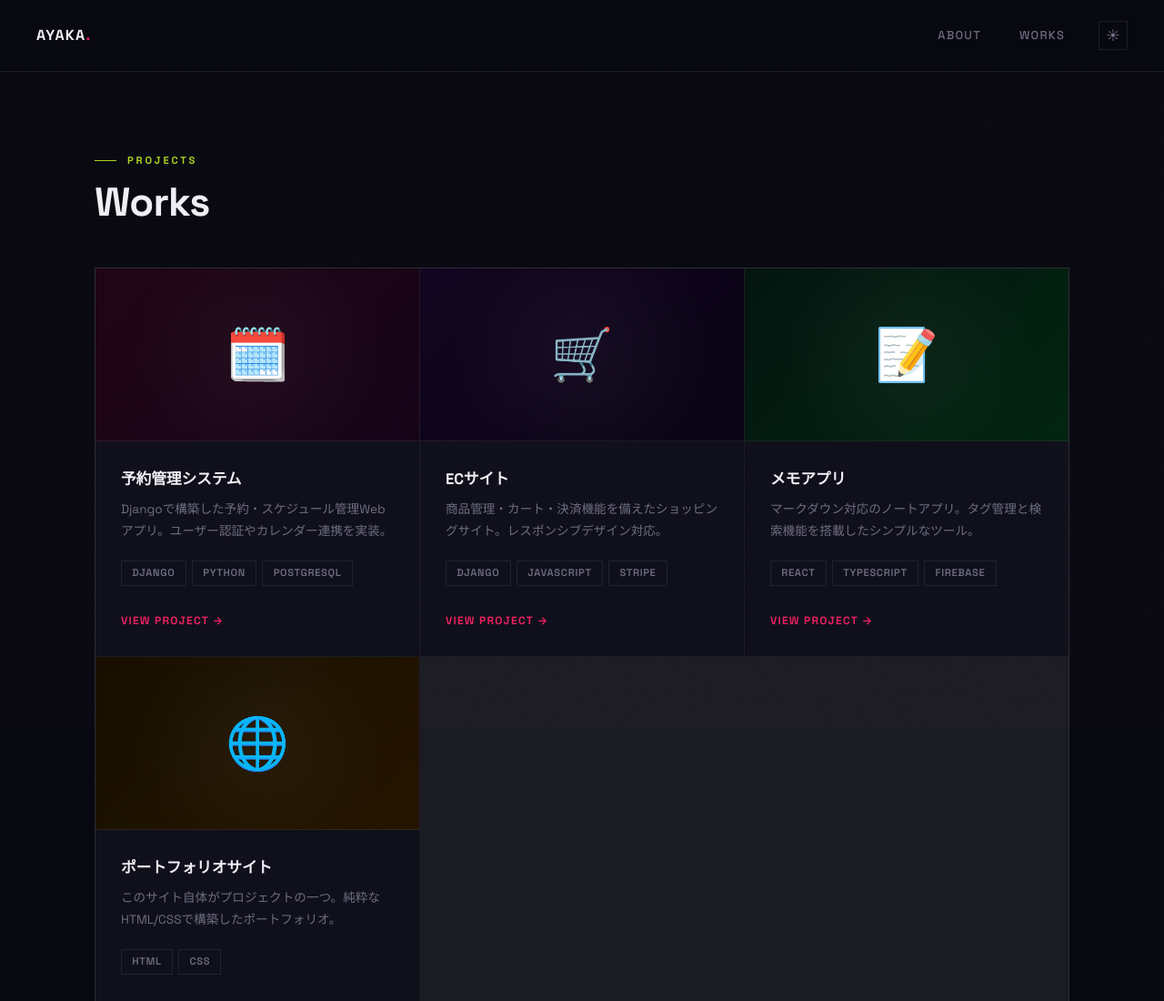
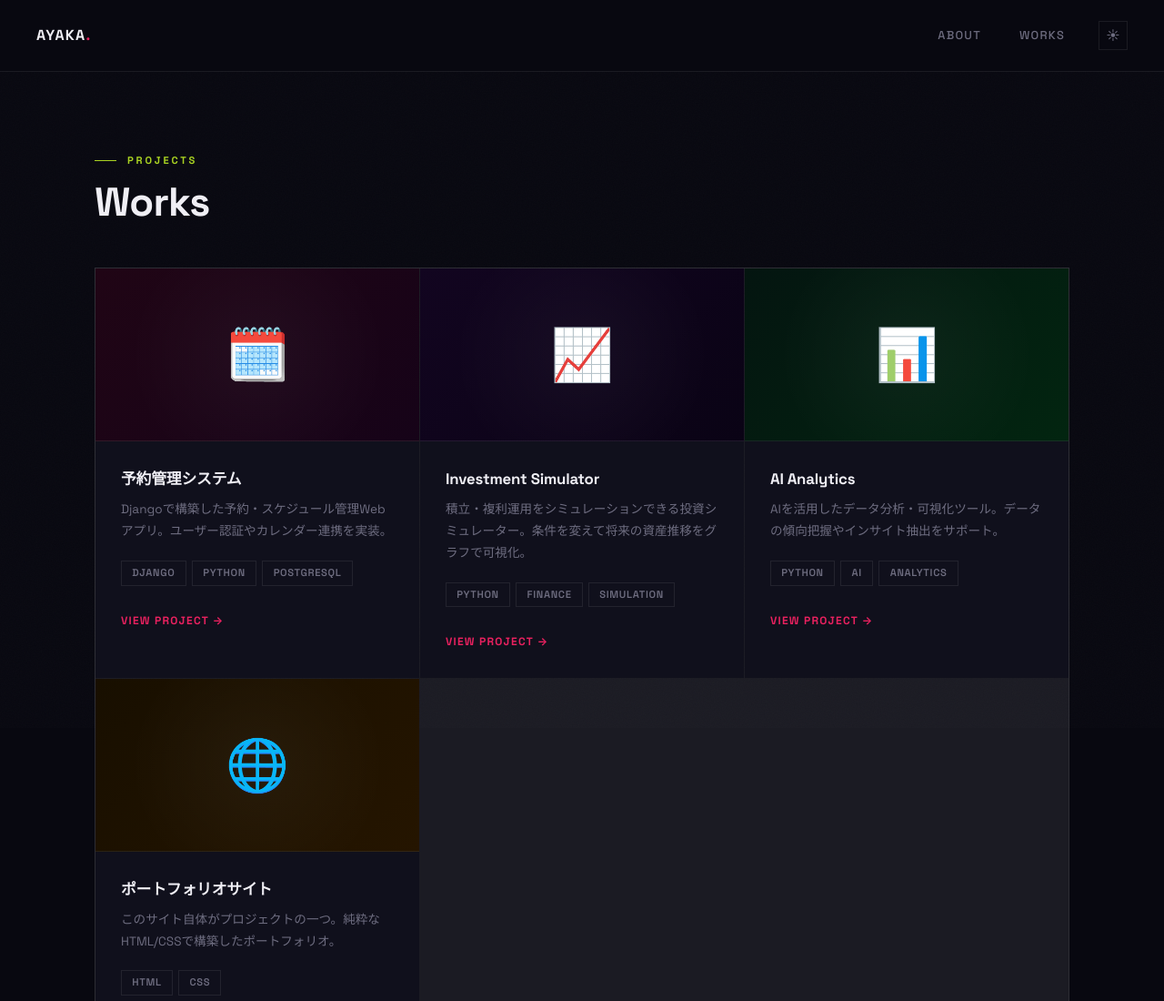
Before and after one commit to ayaka2209/my-portfolio, a plain HTML site: page works.html in a window 1280 px wide. Shown: the top 1100 px of the page at 91% size. Drawn offline with Linux system fonts and the light colour scheme.

Commit message:
URLの変更行った

```diff
--- a/css/style.css
+++ b/css/style.css
@@ -488,15 +488,6 @@ section {
   background: radial-gradient(circle at 30% 30%, rgba(232,33,95,0.1), transparent 60%);
 }
 
-.profile-decoration {
-  position: absolute;
-  top: -1rem; right: -1rem;
-  width: 100px; height: 100px;
-  border: 1px solid var(--accent);
-  opacity: 0.25;
-  transition: border-color 0.3s;
-}
-
 /* ===== SKILLS ===== */
 .skills-section {
   padding: 3rem 5vw 5rem;
--- a/works.html
+++ b/works.html
@@ -38,35 +38,35 @@
               <span class="tag">Python</span>
               <span class="tag">PostgreSQL</span>
             </div>
-            <a href="#" class="work-link">View Project →</a>
+            <a href="https://github.com/ayaka2209/reservation-system" class="work-link" target="_blank" rel="noopener">View Project →</a>
           </div>
         </div>
 
         <div class="work-card fade-up">
-          <div class="work-thumb purple">🛒</div>
+          <div class="work-thumb purple">📈</div>
           <div class="work-info">
-            <h3>ECサイト</h3>
-            <p>商品管理・カート・決済機能を備えたショッピングサイト。レスポンシブデザイン対応。</p>
+            <h3>Investment Simulator</h3>
+            <p>積立・複利運用をシミュレーションできる投資シミュレーター。条件を変えて将来の資産推移をグラフで可視化。</p>
             <div class="work-tags">
-              <span class="tag">Django</span>
-              <span class="tag">JavaScript</span>
-              <span class="tag">Stripe</span>
+              <span class="tag">Python</span>
+              <span class="tag">Finance</span>
+              <span class="tag">Simulation</span>
             </div>
-            <a href="#" class="work-link">View Project →</a>
+            <a href="https://github.com/ayaka2209/investment-simulator" class="work-link" target="_blank" rel="noopener">View Project →</a>
           </div>
         </div>
 
         <div class="work-card fade-up">
-          <div class="work-thumb mint">📝</div>
+          <div class="work-thumb mint">📊</div>
           <div class="work-info">
-            <h3>メモアプリ</h3>
-            <p>マークダウン対応のノートアプリ。タグ管理と検索機能を搭載したシンプルなツール。</p>
+            <h3>AI Analytics</h3>
+            <p>AIを活用したデータ分析・可視化ツール。データの傾向把握やインサイト抽出をサポート。</p>
             <div class="work-tags">
-              <span class="tag">React</span>
-              <span class="tag">TypeScript</span>
-              <span class="tag">Firebase</span>
+              <span class="tag">Python</span>
+              <span class="tag">AI</span>
+              <span class="tag">Analytics</span>
             </div>
-            <a href="#" class="work-link">View Project →</a>
+            <a href="https://github.com/ayaka2209/ai-analytics" class="work-link" target="_blank" rel="noopener">View Project →</a>
           </div>
         </div>
 
```
Also changed, not shown: about.html (+1 -2 lines), .claude/settings.local.json (added), 1 other file.
